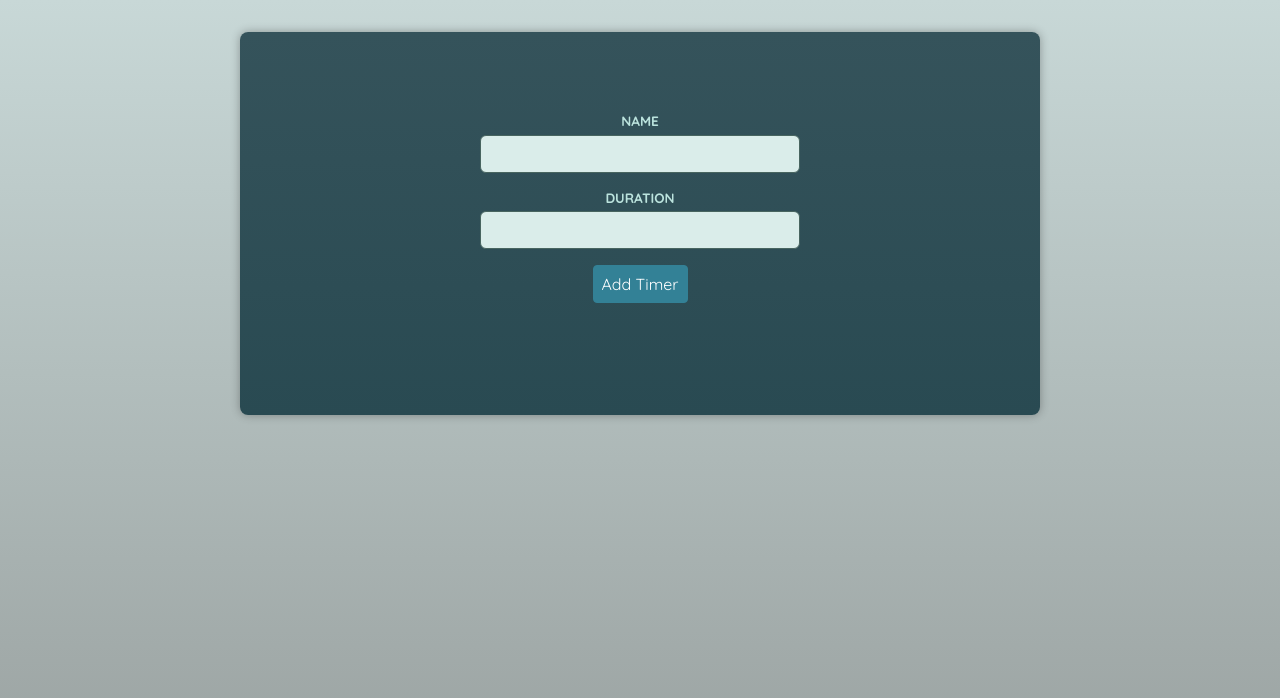
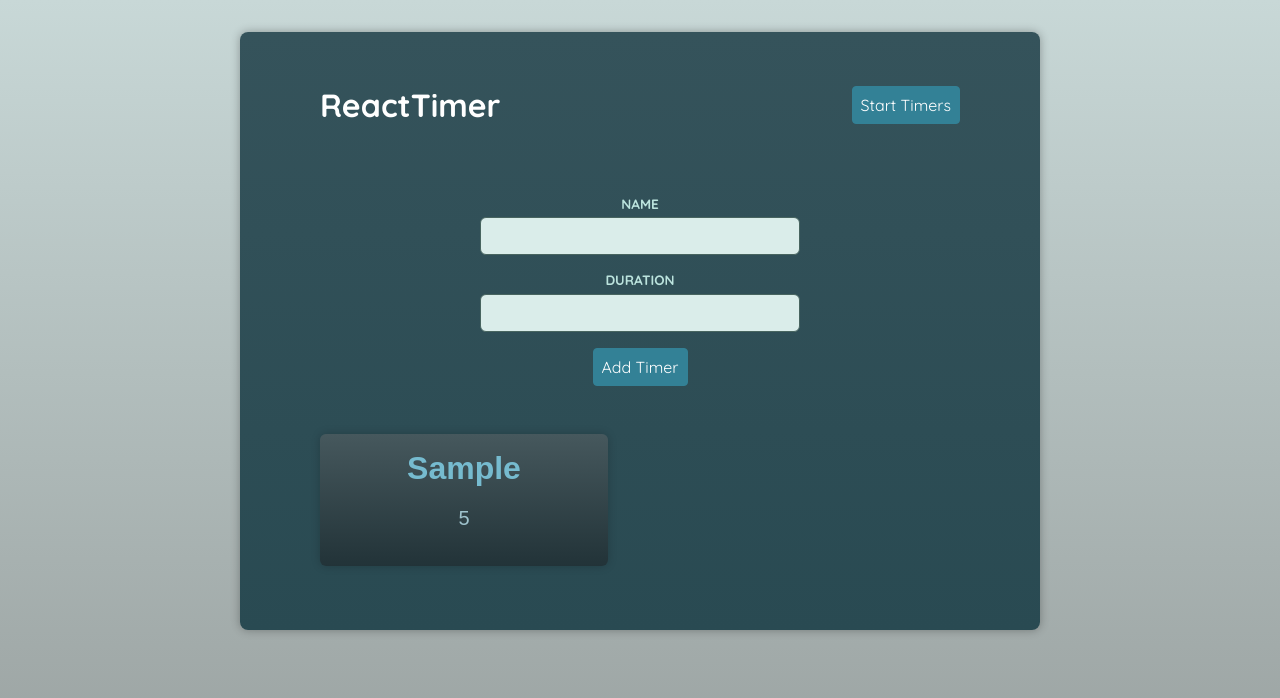
Before and after one commit to RumenaStaneva/react-timer, a React (Vite) app: page / in a window 1280 px wide. Both pictures are taken after typing "Sample", "5" into the empty fields and a click on the button "Add Timer". Shown: the top 698 px of the page. Built offline with nearby package versions, Linux system fonts and the light colour scheme; a web font is replaced by a local one.

Commit message:
adding timers and using context and reducer

```diff
--- a/src/App.tsx
+++ b/src/App.tsx
@@ -1,12 +1,17 @@
 import AddTimer from "./components/AddTimer";
 import Timers from "./components/Timers";
+import Header from "./components/Header";
+import TimersContextProvider from "./store/timers-context";
 
 function App() {
   return (
-    <main>
-      <AddTimer />
-      <Timers />
-    </main>
+    <TimersContextProvider>
+      <Header />
+      <main>
+        <AddTimer />
+        <Timers />
+      </main>
+    </TimersContextProvider>
   );
 }
 
--- a/src/components/AddTimer.tsx
+++ b/src/components/AddTimer.tsx
@@ -1,15 +1,22 @@
-import { useRef } from 'react';
+import { useRef } from "react";
 
-import Button from './UI/Button.tsx';
-import Form, { FormHandle } from './UI/Form.tsx';
-import Input from './UI/Input.tsx';
+import Button from "./UI/Button.tsx";
+import Form, { FormHandle } from "./UI/Form.tsx";
+import Input from "./UI/Input.tsx";
+import { useTimersContext } from "../store/timers-context.tsx";
 
 export default function AddTimer() {
   const form = useRef<FormHandle>(null);
 
+  const { addTimer } = useTimersContext();
+
   function handleSaveTimer(data: unknown) {
     const extractedData = data as { name: string; duration: string };
     console.log(extractedData);
+    addTimer({
+      name: extractedData.name,
+      duration: parseInt(extractedData.duration),
+    });
     form.current?.clear();
   }
 
--- a/src/components/Header.tsx
+++ b/src/components/Header.tsx
@@ -1,11 +1,22 @@
-import Button from './UI/Button.tsx';
+import Button from "./UI/Button.tsx";
+import { useTimersContext } from "../store/timers-context.tsx";
 
 export default function Header() {
+  const timerContext = useTimersContext();
+
   return (
     <header>
       <h1>ReactTimer</h1>
 
-      <Button>Stop Timers</Button>
+      <Button
+        onClick={
+          timerContext.isRunning
+            ? timerContext.stopTimer
+            : timerContext?.startTimer
+        }
+      >
+        {timerContext.isRunning ? "Stop" : "Start"} Timers
+      </Button>
     </header>
   );
 }
--- a/src/components/Timer.tsx
+++ b/src/components/Timer.tsx
@@ -1,9 +1,11 @@
-import Container from './UI/Container.tsx';
+import { Timer as TimerType } from "../store/timers-context.tsx";
+import Container from "./UI/Container.tsx";
 
-export default function Timer() {
+export default function Timer({ name, duration }: TimerType) {
   return (
     <Container as="article">
-      <h2>TODO: TIMER NAME</h2>
+      <h2>{name}</h2>
+      <p>{duration}</p>
     </Container>
   );
 }
--- a/src/components/Timers.tsx
+++ b/src/components/Timers.tsx
@@ -1,3 +1,17 @@
+import { useTimersContext } from "../store/timers-context";
+import Timer from "./Timer";
+
 export default function Timers() {
-  return <ul>{/* TODO ... */}</ul>;
+  const { timers } = useTimersContext();
+  return (
+    <ul>
+      {timers.map((timer) => {
+        return (
+          <li key={timer.name}>
+            <Timer {...timer} />
+          </li>
+        );
+      })}
+    </ul>
+  );
 }
--- /dev/null
+++ b/src/store/timers-context.tsx
@@ -0,0 +1,105 @@
+import { ReactNode, createContext, useContext, useReducer } from "react";
+
+export type Timer = {
+  name: string;
+  duration: number;
+};
+
+type TimersState = {
+  isRunning: boolean;
+  timers: Timer[];
+};
+
+const initialState: TimersState = {
+  isRunning: false,
+  timers: [],
+};
+
+type TimersContextValue = TimersState & {
+  addTimer: (timerData: Timer) => void;
+  startTimer: () => void;
+  stopTimer: () => void;
+};
+
+export function useTimersContext() {
+  const timerContext = useContext(TimersContext);
+
+  if (timerContext === null) {
+    throw new Error("Something went wrong with context");
+  }
+  return timerContext;
+}
+
+export const TimersContext = createContext<TimersContextValue | null>(null);
+
+type TimersContextProviderProps = {
+  children: ReactNode;
+};
+
+type StartTimersAction = {
+  type: "START_TIMER";
+};
+
+type StopTimersAction = {
+  type: "STOP_TIMER";
+};
+
+type AddTimersAction = {
+  type: "ADD_TIMER";
+  payload: Timer;
+};
+
+type Action = StartTimersAction | StopTimersAction | AddTimersAction;
+
+function timersReducer(state: TimersState, action: Action): TimersState {
+  if (action.type === "START_TIMER") {
+    return {
+      ...state,
+      isRunning: true,
+    };
+  }
+  if (action.type === "STOP_TIMER") {
+    return {
+      ...state,
+      isRunning: false,
+    };
+  }
+  if (action.type === "ADD_TIMER") {
+    return {
+      ...state,
+      timers: [
+        ...state.timers,
+        {
+          name: action.payload.name,
+          duration: action.payload.duration,
+        },
+      ],
+    };
+  }
+
+  return state;
+}
+
+export default function TimersContextProvider({
+  children,
+}: TimersContextProviderProps) {
+  const [timersState, dispatch] = useReducer(timersReducer, initialState);
+
+  const ctx: TimersContextValue = {
+    timers: timersState.timers,
+    isRunning: timersState.isRunning,
+    addTimer(timerData) {
+      dispatch({ type: "ADD_TIMER", payload: timerData });
+    },
+    startTimer() {
+      dispatch({ type: "START_TIMER" });
+    },
+    stopTimer() {
+      dispatch({ type: "STOP_TIMER" });
+    },
+  };
+
+  return (
+    <TimersContext.Provider value={ctx}>{children}</TimersContext.Provider>
+  );
+}
```
